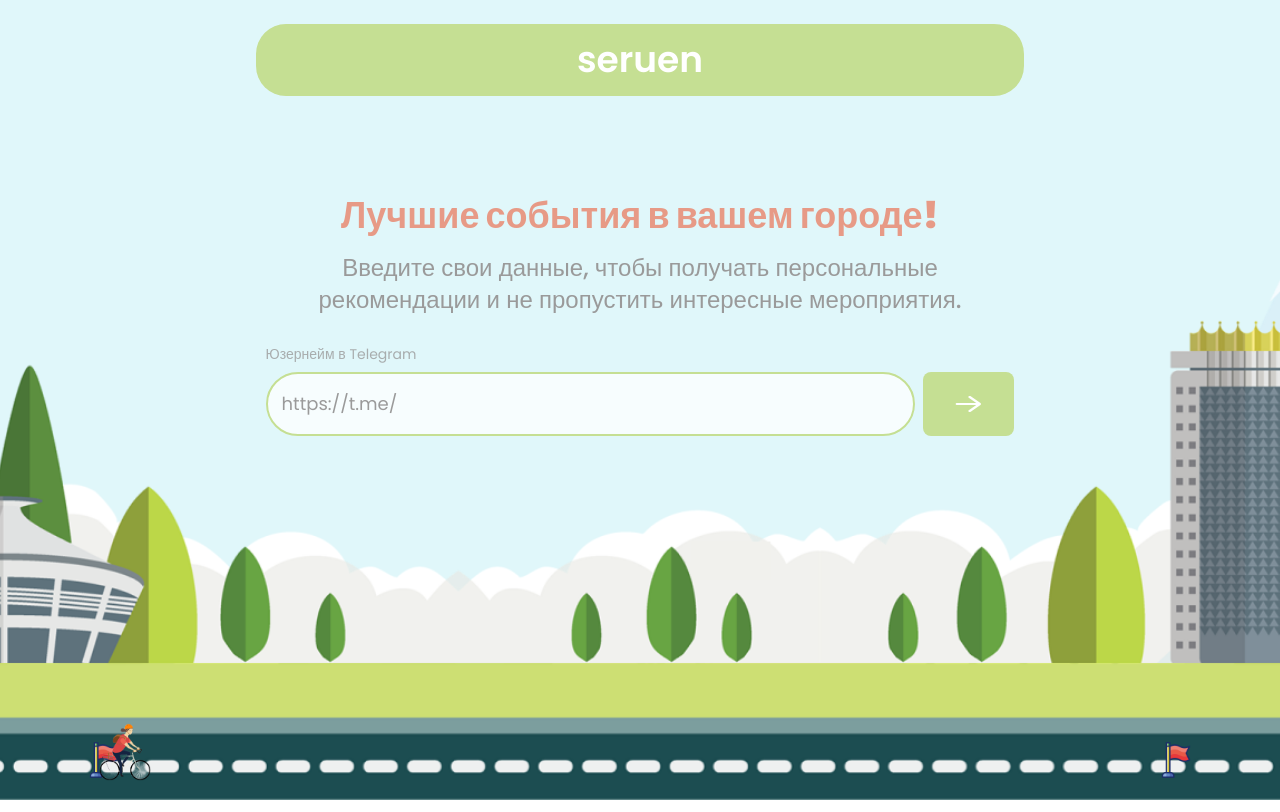
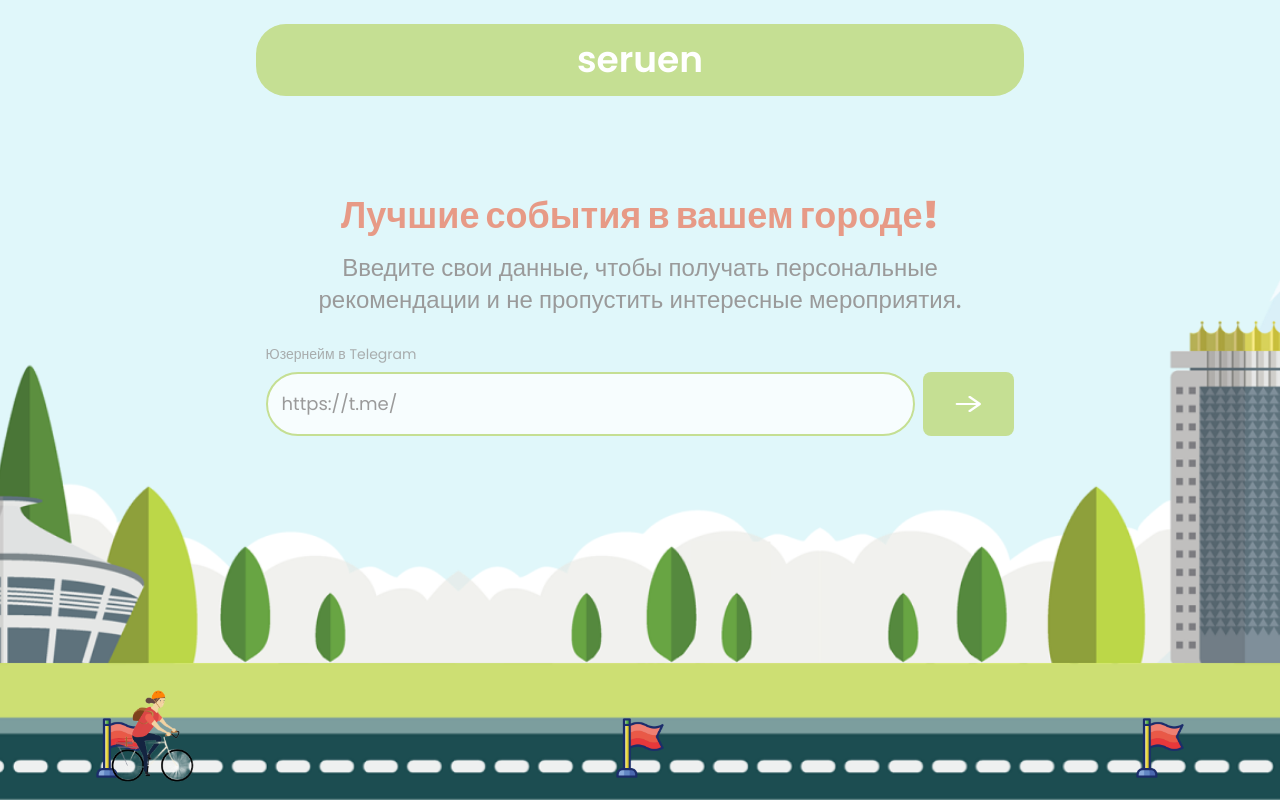
Before and after one commit to Assanali18/seruen, a Next.js app in the folder client/: page / in a window 1280 px wide. Built offline with nearby package versions, Linux system fonts and the light colour scheme.

Commit message:
almost finish version of frontend

```diff
--- a/client/src/app/globals.css
+++ b/client/src/app/globals.css
@@ -1,3 +1,7 @@
 @tailwind base;
 @tailwind components;
 @tailwind utilities;
+
+body{
+    overflow: hidden;
+}
--- a/client/src/app/page.tsx
+++ b/client/src/app/page.tsx
@@ -17,6 +17,7 @@ export default function Home() {
     const [currentStep, setCurrentStep] = useState(0);
     const [showDropdown, setShowDropdown] = useState(false);
     const [customPreference, setCustomPreference] = useState('');
+    const customPreferenceRef = useRef<HTMLInputElement>(null);
 
     const allPreferences = ['🎵 Музыка', '🎨 Искусство', '🏃 Спорт', '🌍 Путешествия', '🍲 Еда', '🎭 Театр', '🎤 Комедия', '🎉 Фестиваль', '🛠️ Развитие'];
     const allPreferencesNames = allPreferences.map(p => p.split(' ')[1]);
@@ -85,6 +86,12 @@ export default function Home() {
             e.preventDefault();
             setPreferences(prev => [...prev, customPreference.trim()]);
             setCustomPreference('');
+        } else if (e.key === 'Escape') {
+            e.preventDefault();
+            setCustomPreference('');
+            if (customPreferenceRef.current) {
+                customPreferenceRef.current.blur();
+            }
         }
     };
 
@@ -114,11 +121,12 @@ export default function Home() {
         };
     }, [dropdownRef]);
 
-    // Позиции велосипедиста и флажков
-    const cyclistPositions = ['0%', '50%', '100%'];
+    const getCyclistPosition = () => {
+        return (currentStep / 1.15) * (window.innerWidth / 2);
+    };
 
     return (
-        <div className="flex flex-col items-center justify-center min-h-screen bg-[#e0f7fa] bg-cover bg-center bg-no-repeat" style={{ backgroundImage: `url('/bg-almaty.png')` }}>
+        <div className="flex flex-col items-center justify-center min-h-screen bg-[#e0f7fa] bg-cover bg-center bg-no-repeat" style={{ backgroundImage: 'url(/bg-almaty.png)' }}>
             <header className="flex items-center justify-start sm:justify-center w-full p-4 bg-[#C5DF93] fixed top-0 z-10 sm:static sm:w-[60%] sm:rounded-[30px] sm:mt-6 sm:p-4">
                 <div className="text-white text-lg sm:hidden">seruen</div>
                 <div className="hidden sm:block font-semibold text-white text-4xl">seruen</div>
@@ -155,7 +163,8 @@ export default function Home() {
                                     onClick={handleNext}
                                     className="h-12 sm:h-16 w-full sm:w-auto bg-[#C5DF93] text-white rounded-lg mt-2 sm:mt-0 sm:px-6 flex justify-center items-center transition-transform duration-300 transform hover:scale-105"
                                 >
-                                    <img src="/arrow.svg" alt="next" className="w-6 sm:w-[50px] h-6 sm:h-[60px]" />
+                                    <span className="sm:hidden">Далее</span>
+                                    <img src="/arrow.svg" alt="next" className="hidden sm:block w-6 sm:w-[50px] h-6 sm:h-[60px]" />
                                 </button>
                             </div>
                         </div>
@@ -194,7 +203,8 @@ export default function Home() {
                                     onClick={handleNext}
                                     className="h-12 sm:h-16 w-full sm:w-auto bg-[#C5DF93] text-white rounded-lg mt-2 sm:mt-0 sm:px-6 flex justify-center items-center transition-transform duration-300 transform hover:scale-105"
                                 >
-                                    <img src="/arrow.svg" alt="next" className="w-6 sm:w-[50px] h-6 sm:h-[70px]" />
+                                    <span className="sm:hidden">Далее</span>
+                                    <img src="/arrow.svg" alt="next" className="hidden sm:block w-6 sm:w-[50px] h-6 sm:h-[70px]" />
                                 </button>
                             </div>
                         </div>
@@ -221,18 +231,10 @@ export default function Home() {
                                     >
                                         Предпочтения
                                     </label>
-                                </div>
-                                <button
-                                    type="submit"
-                                    className="h-12 sm:h-16 w-full sm:w-auto bg-[#C5DF93] text-white rounded-lg mt-2 sm:mt-0 sm:px-6 flex justify-center items-center transition-transform duration-300 transform hover:scale-105"
-                                >
-                                    <img src="/arrow.svg" alt="submit" className="w-6 sm:w-[50px] h-6 sm:h-[70px]" />
-                                </button>
-                            </div>
                                     {showDropdown && (
                                         <div
                                             ref={dropdownRef}
-                                    className={`absolute w-full bg-white shadow-lg rounded-lg z-10 top-full mt-2'}`}
+                                            className="absolute w-full bg-white shadow-lg rounded-lg z-10 top-full mt-2"
                                         >
                                             <div className="flex flex-wrap gap-2 p-2">
                                                 {allPreferences.map(preference => (
@@ -249,6 +251,7 @@ export default function Home() {
                                                 ))}
                                                 <input
                                                     type="text"
+                                                    ref={customPreferenceRef}
                                                     className="block py-2 px-4 w-full text-sm text-black bg-white bg-opacity-75 rounded-full border-[#C5DF93] border-2 focus:outline-none focus:ring-0 focus:border-[#C5DF93] mt-2"
                                                     placeholder="Добавить свои предпочтения"
                                                     value={customPreference}
@@ -259,19 +262,29 @@ export default function Home() {
                                         </div>
                                     )}
                                 </div>
+                                <button
+                                    type="submit"
+                                    className="h-12 sm:h-16 w-full sm:w-auto bg-[#C5DF93] text-white rounded-lg mt-2 sm:mt-0 sm:px-6 flex justify-center items-center transition-transform duration-300 transform hover:scale-105"
+                                >
+                                    <span className="sm:hidden">Далее</span>
+                                    <img src="/arrow.svg" alt="submit" className="hidden sm:block w-6 sm:w-[50px] h-6 sm:h-[70px]" />
+                                </button>
+                            </div>
+                        </div>
                     )}
                 </form>
                 <ToastContainer autoClose={3000} />
-                <div className="absolute bottom-4 w-full h-12 flex justify-between items-center">
+                <div className="hidden sm:flex absolute bottom-7 w-full h-12 justify-between items-center">
                     <div className="relative w-full h-full flex justify-between items-center px-20">
-                        <img src="/flag.png" alt="start flag" className="h-12" />
+                        <img src="/flag.png" alt="start flag" className="h-20" />
                         <img
                             src="/velo.png"
                             alt="cyclist"
-                            className="absolute h-20 transition-transform duration-300 pb-4"
-                            style={{ transform: `translateX(${(currentStep / 2) * 100}%)` }}
+                            className="absolute h-32 transition-transform duration-1000 pb-6"
+                            style={{ transform: `translateX(${getCyclistPosition()}px)` }}
                         />
-                        <img src="/flag.png" alt="end flag" className="h-12" />
+                        <img src="/flag.png" alt="end flag" className="h-20" />
+                        <img src="/flag.png" alt="end flag" className="h-20" />
                     </div>
                 </div>
                 {currentStep !== 0 && (
```
Lines whose indentation alone changed are shown as unchanged.
